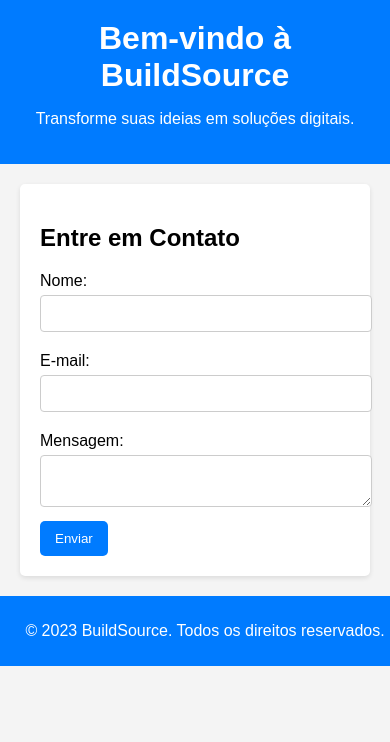
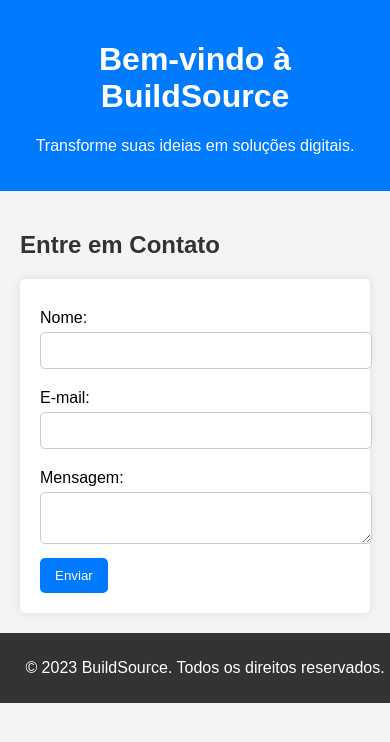
Before and after one commit to build-source/buildsource-landing-whatsapp5, a website: page index.html in a window 390 px wide. Drawn offline with Linux system fonts and the light colour scheme.

Commit message:
[BuildSource] Criar landing page de uma página para a BuildSource, responsiva com form

```diff
--- a/package.json
+++ b/package.json
@@ -1,7 +1,7 @@
 {
   "name": "buildsource-landing-whatsapp5",
   "version": "1.0.0",
-  "description": "Landing page responsiva para a BuildSource com formulário de contato integrado ao WhatsApp.",
+  "description": "Landing page para a BuildSource com formulário de contato integrado ao WhatsApp.",
   "main": "index.html",
   "scripts": {
     "start": "open index.html"
--- a/script.js
+++ b/script.js
@@ -7,7 +7,7 @@ document.getElementById('contact-form').addEventListener('submit', function(even
 
     const whatsappNumber = '5548988773779';
     const whatsappMessage = `Olá, meu nome é ${name}. Meu e-mail é ${email}. Mensagem: ${message}`;
-    const whatsappLink = `https://api.whatsapp.com/send?phone=${whatsappNumber}&text=${encodeURIComponent(whatsappMessage)}`;
+    const whatsappUrl = `https://wa.me/${whatsappNumber}?text=${encodeURIComponent(whatsappMessage)}`;
 
-    window.open(whatsappLink, '_blank');
+    window.open(whatsappUrl, '_blank');
 });
--- a/style.css
+++ b/style.css
@@ -7,24 +7,24 @@ body {
 
 header {
     background: #007bff;
-    color: #fff;
+    color: white;
     padding: 20px;
     text-align: center;
-}
-
-h1 {
-    margin: 0;
 }
 
 main {
     padding: 20px;
 }
 
-section {
-    background: #fff;
+h2 {
+    color: #333;
+}
+
+form {
+    background: white;
     padding: 20px;
     border-radius: 5px;
-    box-shadow: 0 2px 5px rgba(0, 0, 0, 0.1);
+    box-shadow: 0 0 10px rgba(0, 0, 0, 0.1);
 }
 
 label {
@@ -37,12 +37,12 @@ input, textarea {
     padding: 10px;
     margin-bottom: 10px;
     border: 1px solid #ccc;
-    border-radius: 4px;
+    border-radius: 5px;
 }
 
 button {
     background: #007bff;
-    color: #fff;
+    color: white;
     border: none;
     padding: 10px 15px;
     border-radius: 5px;
@@ -56,8 +56,8 @@ button:hover {
 footer {
     text-align: center;
     padding: 10px;
-    background: #007bff;
-    color: #fff;
+    background: #333;
+    color: white;
     position: relative;
     bottom: 0;
     width: 100%;
```
Also changed, not shown: README.md, index.html (line endings or trailing spaces).
